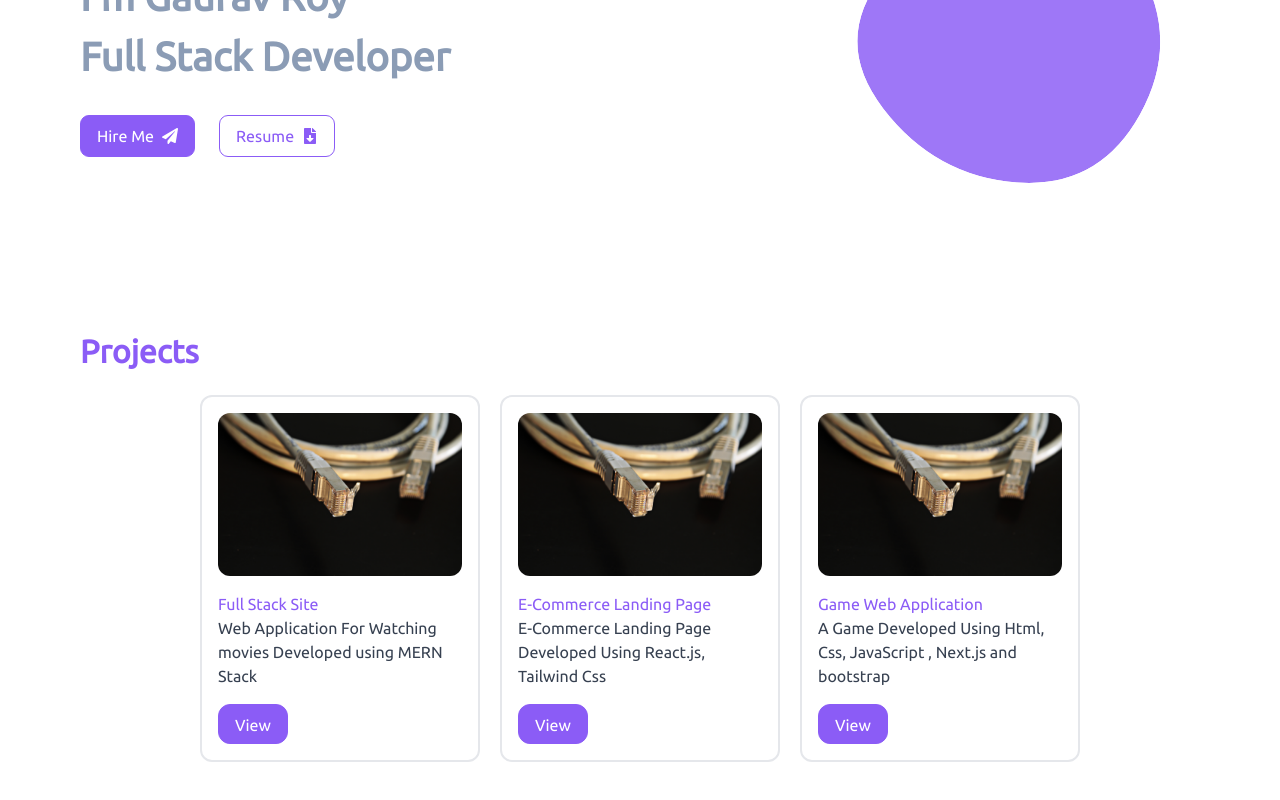
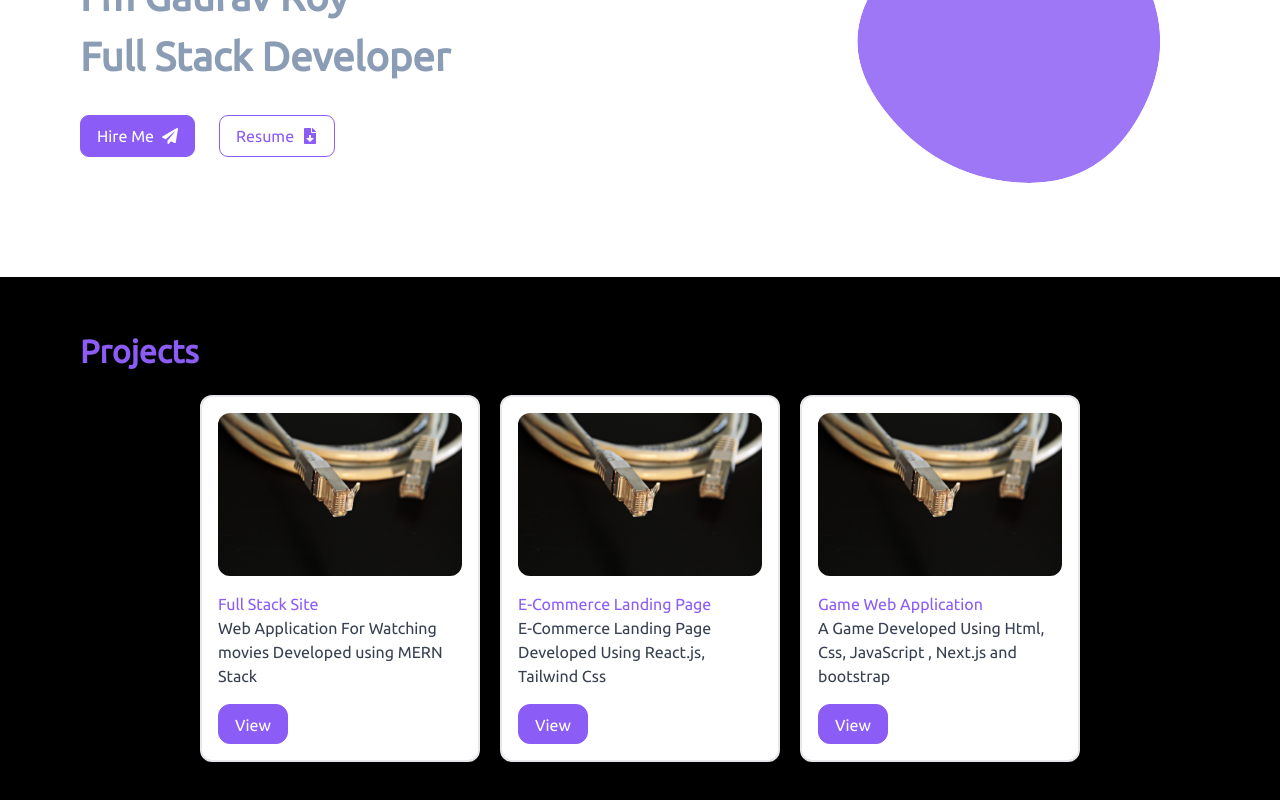
Before and after one commit to gauravxroy/react-portfolio, a React (Create React App) app: page / in a window 1280 px wide. Shown: the part 292-1092 px from the top of the page. Built offline with nearby package versions, Linux system fonts and the light colour scheme; a web font is replaced by a local one.

Commit message:
new component

```diff
--- a/src/components/Header/Header.jsx
+++ b/src/components/Header/Header.jsx
@@ -1,8 +1,16 @@
-import React from 'react'
+import React, { useState } from 'react'
 import {  FaPaperPlane,FaBars } from "react-icons/fa";
 import myLogo from '../Asset/Images/myImg.jpg'
 
 const Header = (props) => {
+
+    // const [msg, setMsg]=useState("Hire");
+
+    //  function alertHandler(){
+    //    alert("You are hired!")
+    //   }
+
+
   return (
 
    <header className="w-full h-[80px] leading-[80px] flex items-center">
@@ -29,8 +37,8 @@ const Header = (props) => {
             {/* menu end */}
             {/* menu hire right start*/}
             <div className="flex items-center gap-4 ">
-                <button className="flex  items-center gap-2  text-violet-500 border font-600  border-solid border-violet-500  px-4 rounded-[9px] max-h-10 hover:bg-violet-500 hover:text-white hover:font-[500] ease-in duration-400 ">
-                Hire Me<FaPaperPlane />
+                <button   className="flex  items-center gap-2  text-violet-500 border font-600  border-solid border-violet-500  px-4 rounded-[9px] max-h-10 hover:bg-violet-500 hover:text-white hover:font-[500] ease-in duration-400 ">
+                Hire<FaPaperPlane />
                 </button>
                 <span className="text-2xl text-[#4b5563] md:hidden cursor-pointer  "><FaBars/></span>
             </div>
--- a/src/components/UI/Projects.jsx
+++ b/src/components/UI/Projects.jsx
@@ -2,7 +2,7 @@ import React from 'react'
 import cardImg from '../Asset/Images/cable.jpg'
 const Projects = () => {
   return (
-    <section id="projects" className="">
+    <section id="projects" className="bg-black">
       <div className="container ">
         <div className=" flex items-center justify-between flex-wrap">
           <div className="mb-7  sm:mb-0">
@@ -25,7 +25,7 @@ const Projects = () => {
           {/* 1st card end */}
 
           {/* 2nd card start */}
-          <div className="w-full p-4  border-solid border-2  lg:w-1/4 rounded-xl hover:opacity-90 hover:scale-105 transform transition duration-500 hover:shadow-md">
+          <div className="w-full p-4 bg-white border-solid border-2  lg:w-1/4 rounded-xl hover:opacity-90 hover:scale-105 transform transition duration-500 hover:shadow-md">
             <div>
               <img className=" rounded-xl  " src={cardImg} alt="" />
             </div>
@@ -38,7 +38,7 @@ const Projects = () => {
           {/* 2nd card end */}
 
           {/* 3rd Card Start */}
-          <div className="w-full p-4  border-solid border-2  lg:w-1/4 rounded-xl hover:opacity-90 hover:scale-105 transform transition duration-500 hover:shadow-md">
+          <div className="w-full p-4 bg-white border-solid border-2  lg:w-1/4 rounded-xl hover:opacity-90 hover:scale-105 transform transition duration-500 hover:shadow-md">
             <div>
               <img className=" rounded-xl  " src={cardImg} alt="" />
             </div>
```
